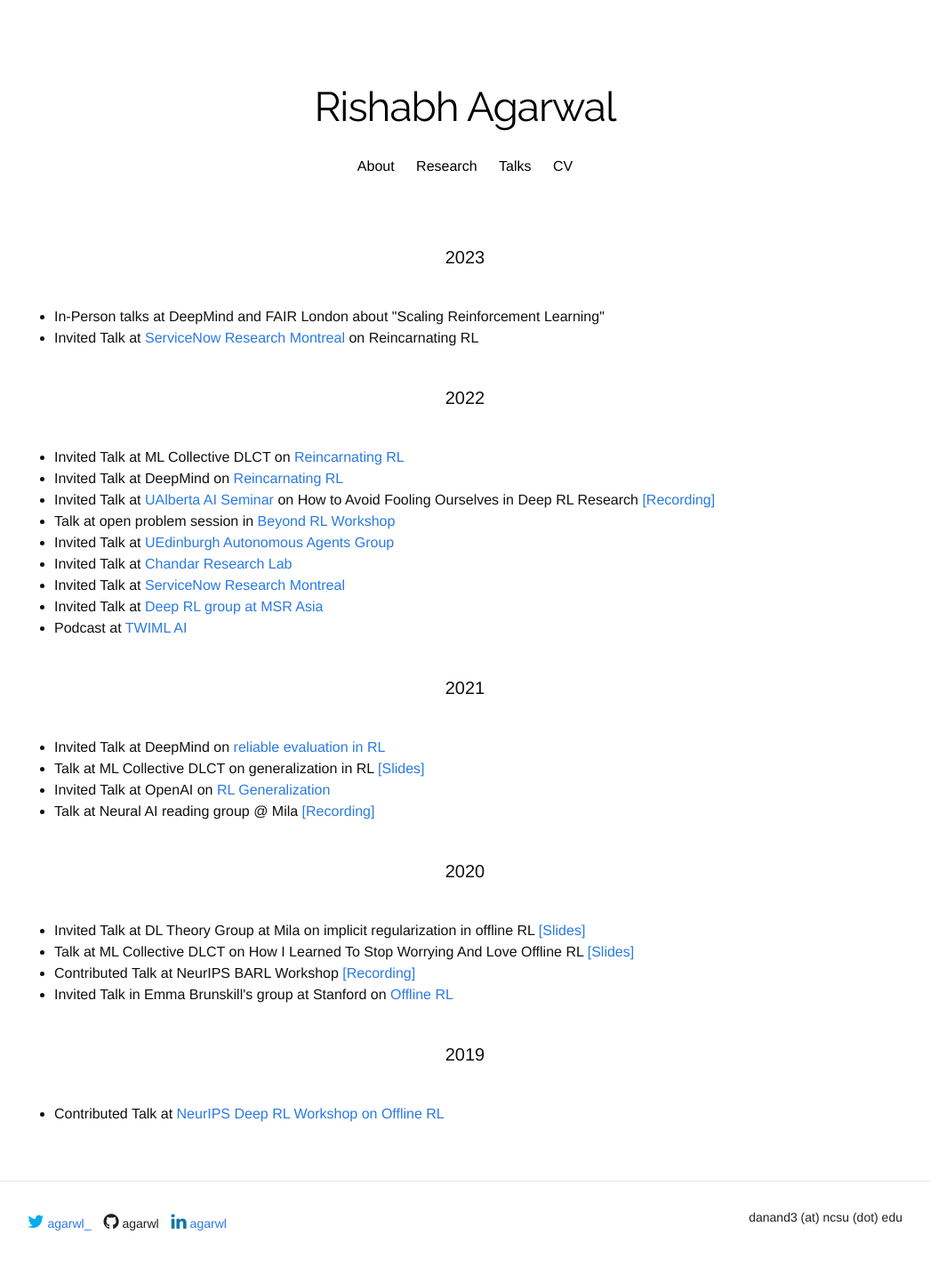
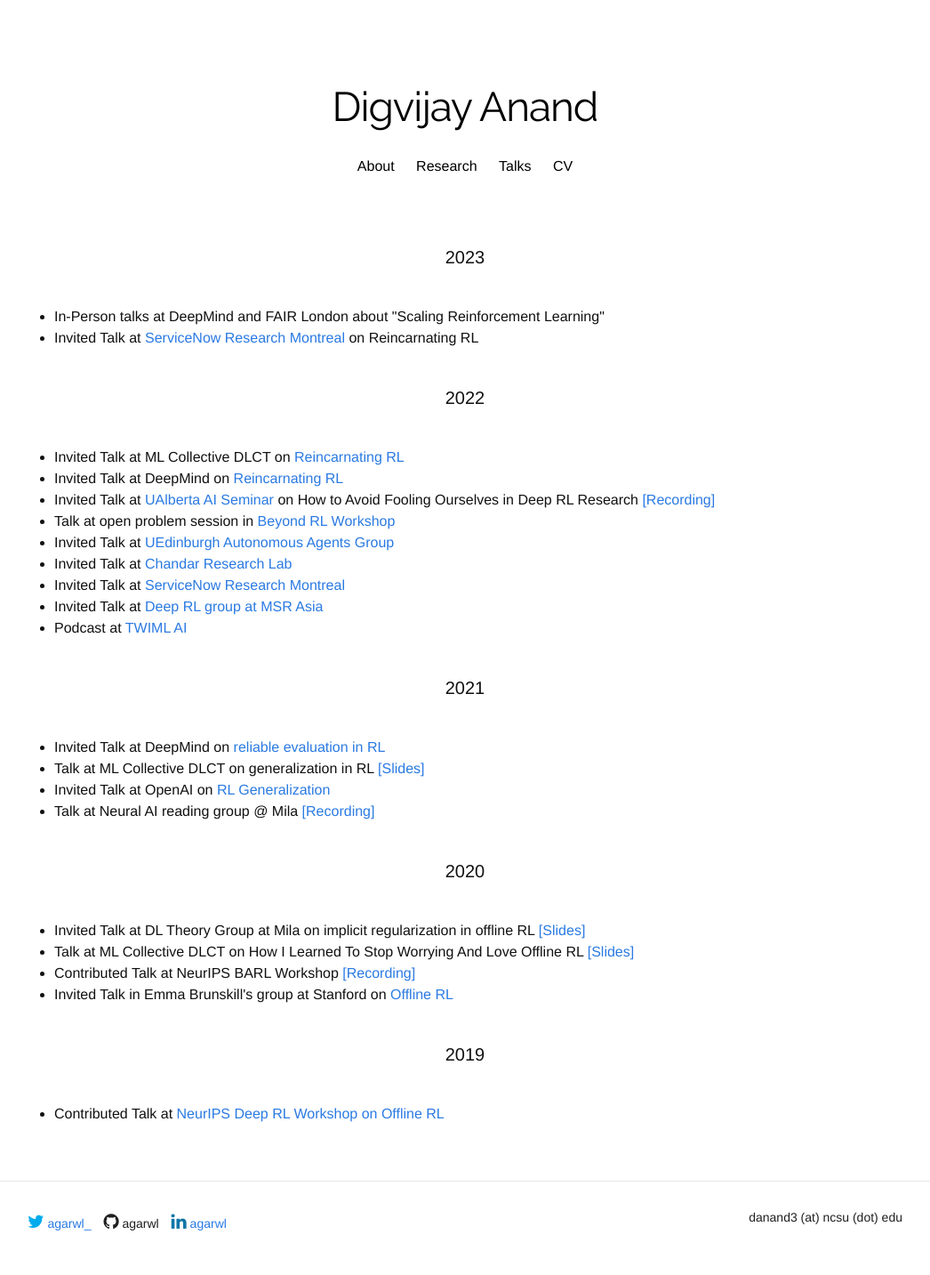
Before and after one commit to diggi0330/diggi.github.io, a Jekyll site: the page built from talks.html, in a window 1280 px wide. Shown: the whole page at 89% size, without its empty margins (117-1163 px from the left). Built offline with Jekyll 4.4.1, drawn with Linux system fonts in a browser that asks for light colours; nearby versions of some CDN libraries; some web fonts are replaced; a style sheet for code colours, icons or effects is not loaded.

Commit message:
Update layout.html

```diff
--- a/_layouts/layout.html
+++ b/_layouts/layout.html
@@ -27,7 +27,7 @@
               <div class="row">
                 <div class="menu-toggle"><button class="toggle-button"><i class="icon fa fa-bars"></i></button></div>
 
-                <div class="site-title"><a href="/">Rishabh Agarwal</a></div>
+                <div class="site-title"><a href="/">Digvijay Anand</a></div>
 
               </div>
               <div class="desktop-menu">
```
